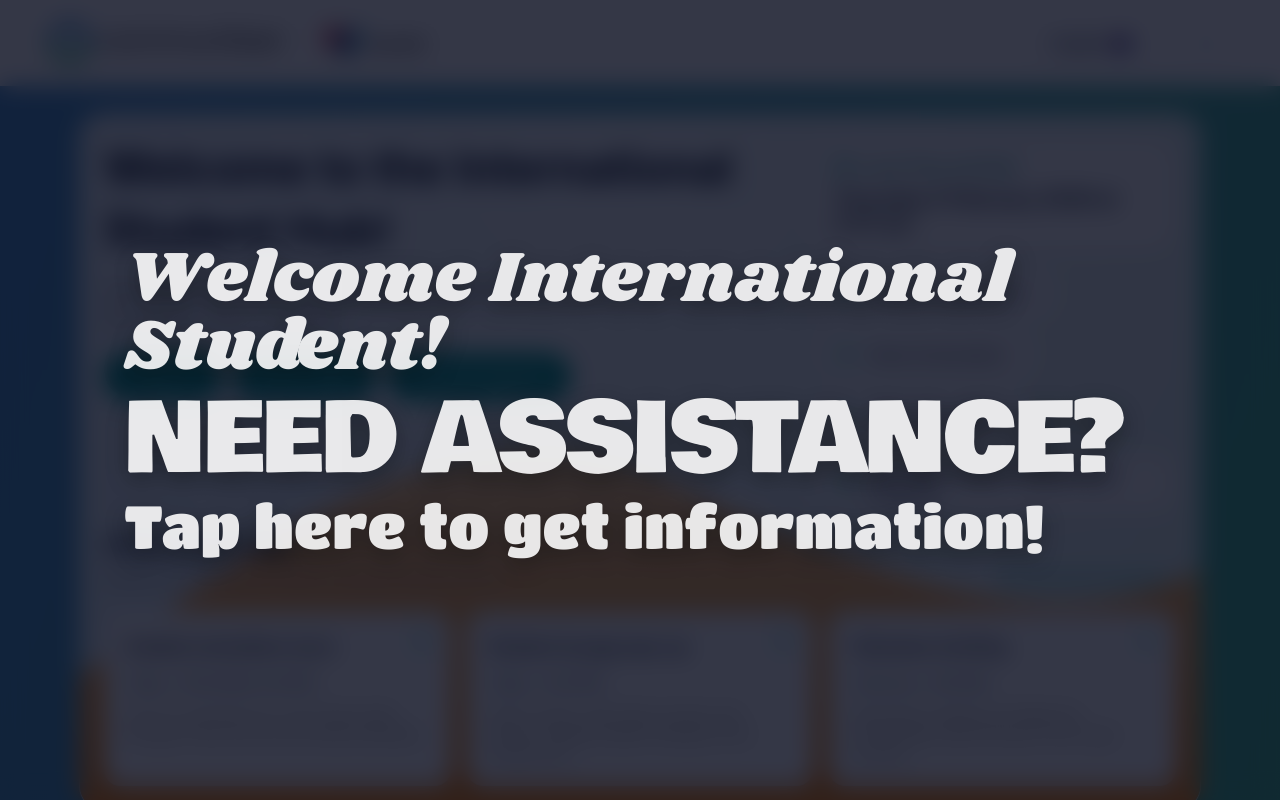
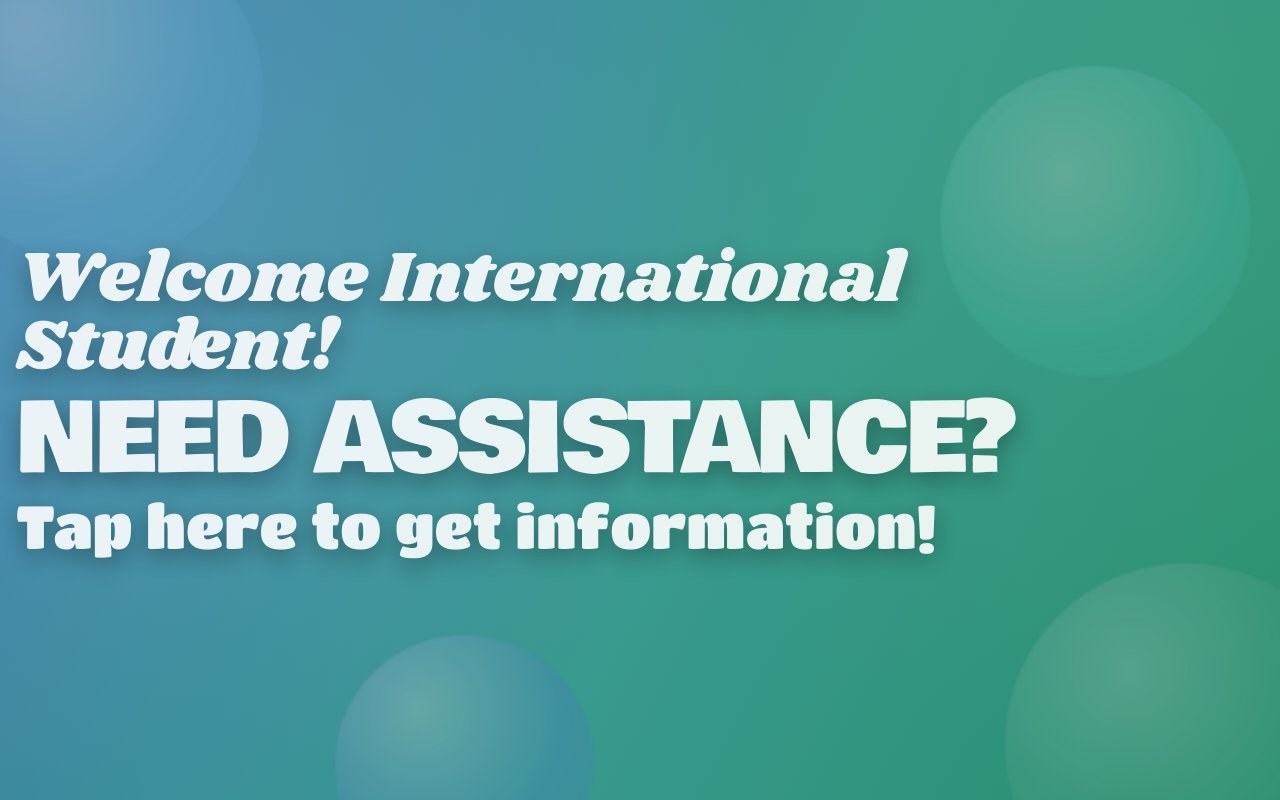
Before and after one commit to benjaeh/welcome-hub.v2, a Next.js app: page / in a window 1280 px wide. Shown: the top 800 px of the page. Built offline with nearby package versions, Linux system fonts and the light colour scheme.

Commit message:
Add animated kiosk welcome background

```diff
--- a/app/globals.css
+++ b/app/globals.css
@@ -137,6 +137,57 @@
   text-shadow: 0 8px 24px rgba(0, 0, 0, 0.35);
 }
 
+.kiosk-welcome-bg {
+  background:
+    radial-gradient(circle at 10% 20%, rgba(124, 197, 230, 0.45) 0%, rgba(124, 197, 230, 0) 50%),
+    radial-gradient(circle at 90% 15%, rgba(77, 189, 149, 0.5) 0%, rgba(77, 189, 149, 0) 48%),
+    linear-gradient(118deg, #4a90c9 0%, #42b3a6 55%, #2fa57e 100%);
+}
+
+.kiosk-blob {
+  position: absolute;
+  border-radius: 9999px;
+  filter: blur(1px);
+  opacity: 0.85;
+  will-change: transform;
+}
+
+.kiosk-blob-a {
+  width: clamp(240px, 26vw, 420px);
+  height: clamp(240px, 26vw, 420px);
+  left: -6%;
+  top: -10%;
+  background: radial-gradient(circle at 30% 30%, rgba(255, 255, 255, 0.35), rgba(106, 187, 229, 0.5) 58%, rgba(106, 187, 229, 0.2) 100%);
+  animation: kioskBlobFloatA 16s ease-in-out infinite alternate;
+}
+
+.kiosk-blob-b {
+  width: clamp(220px, 24vw, 360px);
+  height: clamp(220px, 24vw, 360px);
+  right: 2%;
+  top: 8%;
+  background: radial-gradient(circle at 40% 35%, rgba(255, 255, 255, 0.28), rgba(75, 198, 173, 0.56) 60%, rgba(75, 198, 173, 0.2) 100%);
+  animation: kioskBlobFloatB 18s ease-in-out infinite alternate;
+}
+
+.kiosk-blob-c {
+  width: clamp(260px, 28vw, 430px);
+  height: clamp(260px, 28vw, 430px);
+  right: -7%;
+  bottom: -16%;
+  background: radial-gradient(circle at 35% 30%, rgba(255, 255, 255, 0.25), rgba(64, 173, 141, 0.6) 62%, rgba(64, 173, 141, 0.22) 100%);
+  animation: kioskBlobFloatC 20s ease-in-out infinite alternate;
+}
+
+.kiosk-blob-d {
+  width: clamp(180px, 20vw, 320px);
+  height: clamp(180px, 20vw, 320px);
+  left: 26%;
+  bottom: -12%;
+  background: radial-gradient(circle at 32% 28%, rgba(255, 255, 255, 0.3), rgba(80, 152, 207, 0.5) 58%, rgba(80, 152, 207, 0.2) 100%);
+  animation: kioskBlobFloatD 17s ease-in-out infinite alternate;
+}
+
 .welcome-fade {
   animation: welcomeFade 6.5s ease-in-out;
 }
@@ -153,6 +204,42 @@
   }
   100% {
     opacity: 0;
+  }
+}
+
+@keyframes kioskBlobFloatA {
+  0% {
+    transform: translate3d(0, 0, 0) scale(1);
+  }
+  100% {
+    transform: translate3d(5%, 8%, 0) scale(1.08);
+  }
+}
+
+@keyframes kioskBlobFloatB {
+  0% {
+    transform: translate3d(0, 0, 0) scale(1);
+  }
+  100% {
+    transform: translate3d(-8%, 6%, 0) scale(1.06);
+  }
+}
+
+@keyframes kioskBlobFloatC {
+  0% {
+    transform: translate3d(0, 0, 0) scale(1);
+  }
+  100% {
+    transform: translate3d(-7%, -8%, 0) scale(1.07);
+  }
+}
+
+@keyframes kioskBlobFloatD {
+  0% {
+    transform: translate3d(0, 0, 0) scale(1);
+  }
+  100% {
+    transform: translate3d(6%, -6%, 0) scale(1.05);
   }
 }
 
--- a/app/page.tsx
+++ b/app/page.tsx
@@ -1,7 +1,6 @@
 'use client';
 
 import React from "react";
-import { Card, CardContent } from "@/components/ui/card";
 import { Button } from "@/components/ui/button";
 import { Input } from "@/components/ui/input";
 import { Label } from "@/components/ui/label";
@@ -988,7 +987,7 @@ export default function App() {
   return (
     <div className="min-h-screen bg-background text-foreground">
       <div
-        className={`fixed inset-0 z-[60] flex items-center justify-center bg-slate-950/80 backdrop-blur-md transition-opacity duration-500 ${
+        className={`fixed inset-0 z-[60] overflow-hidden transition-opacity duration-500 ${
           isWelcomeVisible ? "opacity-100" : "opacity-0 pointer-events-none"
         }`}
         aria-hidden={!isWelcomeVisible}
@@ -1002,6 +1001,13 @@ export default function App() {
           }
         }}
       >
+        <div className="absolute inset-0 kiosk-welcome-bg" aria-hidden="true" />
+        <div className="kiosk-blob kiosk-blob-a" aria-hidden="true" />
+        <div className="kiosk-blob kiosk-blob-b" aria-hidden="true" />
+        <div className="kiosk-blob kiosk-blob-c" aria-hidden="true" />
+        <div className="kiosk-blob kiosk-blob-d" aria-hidden="true" />
+        <div className="absolute inset-0 bg-black/14" aria-hidden="true" />
+        <div className="relative z-10 flex h-full items-center">
           <div className="ml-4 mr-6 max-w-5xl text-left">
             <div key={welcomeLangIndex} className="welcome-fade flex flex-col gap-3">
               <p className="welcome-line-one welcome-shadow text-4xl sm:text-5xl md:text-6xl lg:text-7xl text-white leading-[0.95]">
@@ -1013,6 +1019,7 @@ export default function App() {
               <p className="welcome-line-three welcome-shadow text-3xl sm:text-4xl md:text-5xl lg:text-6xl text-white leading-[0.95]">
                 {t(welcomeLang, "welcomeScreenLine3")}
               </p>
+            </div>
           </div>
         </div>
       </div>
```
Lines whose indentation alone changed are shown as unchanged.
